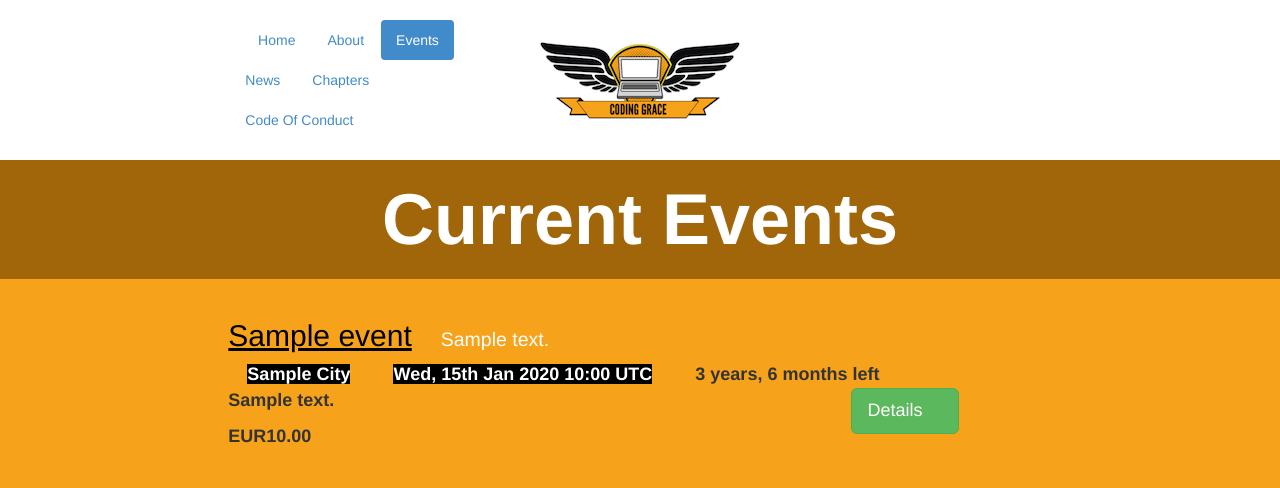
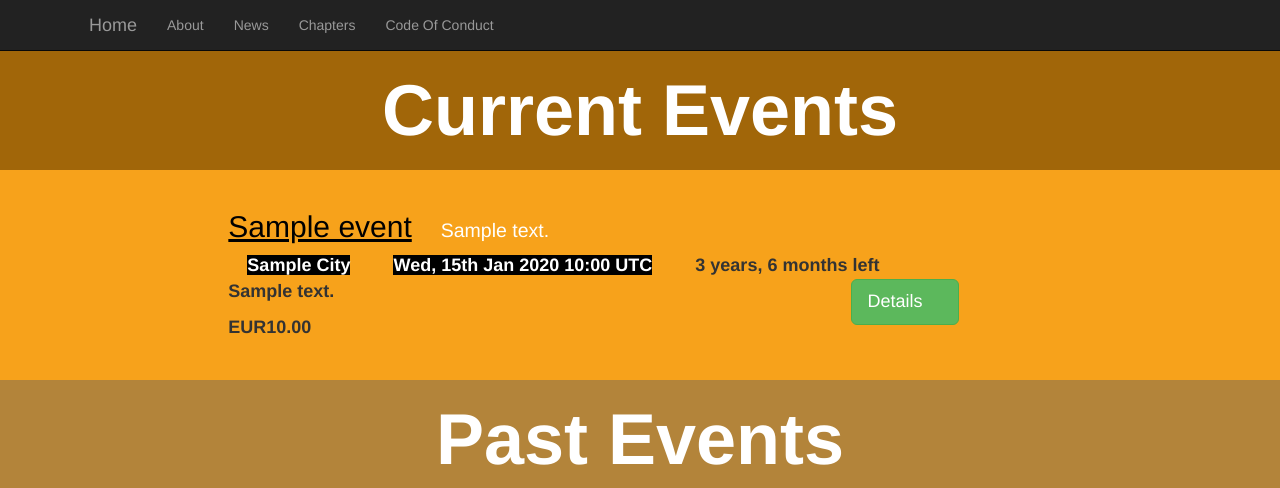
Before and after one commit to codinggrace/coding-grace-website, a Django app: page /events/ in a window 1280 px wide. Shown: the top 488 px of the page. Run offline with Django 3.2, Linux system fonts and the light colour scheme; tables that the repository leaves empty hold one stand-in row (values such as "Sample post"); parts of the project's set-up code (start-up, migrations or seed data) failed here and were passed over; some libraries are stand-ins or nearby versions; some web fonts are replaced.

Commit message:
changed header, removed logo, and switched in the boring bootstrap black bar menu

```diff
--- a/static/css/style.css
+++ b/static/css/style.css
@@ -2,12 +2,9 @@ body{
     font-family:"Helvetica", serif;
     background-color:white;
 }
-header{
-    background-image:url('../images/codinggrace-logo.jpg');
-    background-position:center;
-    background-repeat:no-repeat;
-    color:#F7A21B;
-    padding:20px 0;
+
+header {
+    margin-bottom: 51px;
 }
 
 footer {
--- a/templates/base.html
+++ b/templates/base.html
@@ -13,6 +13,31 @@
 
 <body>
     <header>
+        <nav class="navbar navbar-inverse navbar-fixed-top">
+            <div class="container">
+                <div class="navbar-header">
+                    <button type="button" class="navbar-toggle collapsed" data-toggle="collapse" data-target="#navbar" aria-expanded="false" aria-controls="navbar">
+                        <span class="sr-only">Toggle navigation</span>
+                        <span class="icon-bar"></span>
+                        <span class="icon-bar"></span>
+                        <span class="icon-bar"></span>
+                    </button>
+                    <a class="navbar-brand" href="/" ><span class="glyphicon glyphicon-home"></span> Home</a>
+                </div>
+                <div id="navbar" class="collapse navbar-collapse">
+                    <ul class="nav navbar-nav">
+                        <!-- <li {% if active == "home" %}class="active"{% endif %}><a href="/">Home</a></li> -->
+                        <li {% if active == "home" %}class="active"{% endif %}><a href="/#about">About</a></li>
+                        <li {% if active == "news" %}class="active"{% endif %}><a href="/news/">News</a></li>
+                        <li {% if active == "chapters" %}class="active"{% endif %}><a href="/chapters/">Chapters</a></li>
+                        <li {% if active == "conduct" %}class="active"{% endif %}><a href="/codeofconduct/">Code Of Conduct</a></li>
+                    </ul>
+                </div><!--/.nav-collapse -->
+            </div>
+        </nav>
+    </header>
+
+    <!--<header>
     <div class="container-fluid">
         <div class="row">
             <div class="col-md-2"></div>
@@ -35,7 +60,7 @@
             </div>
         </div>
     </div>
-    </header>
+    </header>-->
     {% block content %}{% endblock %}
 
     <footer>
```
